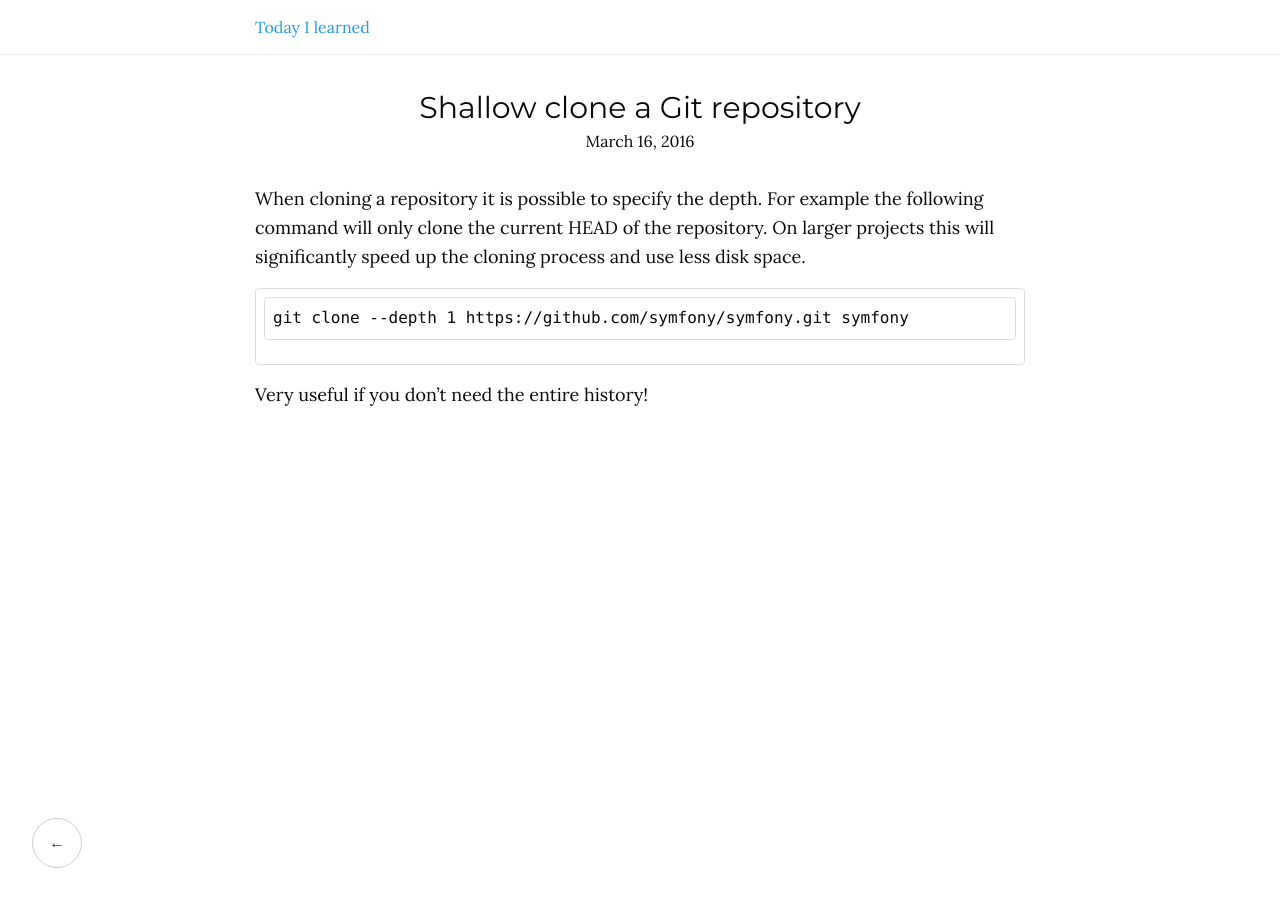
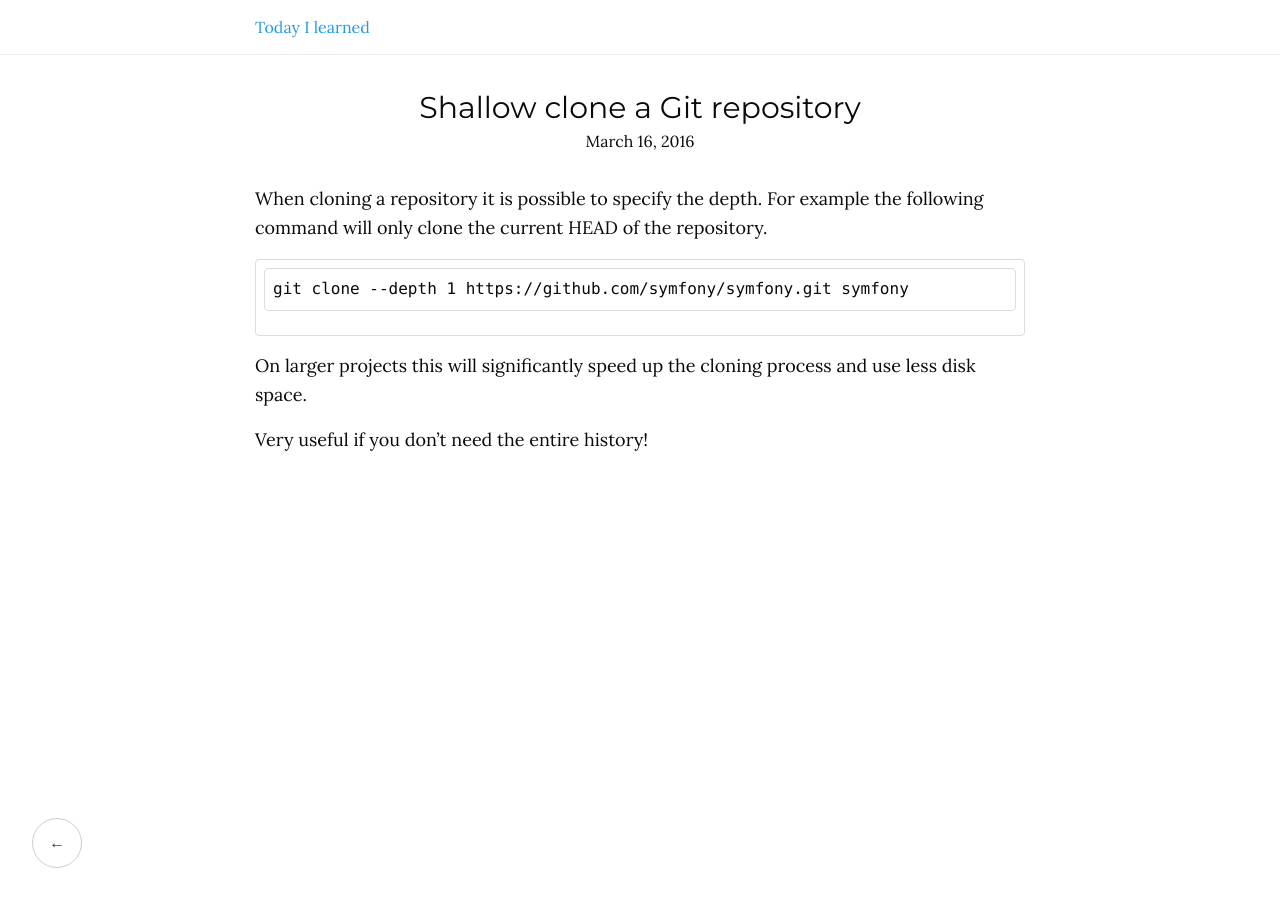
Before and after one commit to tompedals/til, a Jekyll site: the page built from _posts/2016-03-16-git-shallow-clone.md, in a window 1280 px wide. Built offline with Jekyll 4.4.1, drawn with Linux system fonts in a browser that asks for light colours.

Commit message:
Whitespace

````diff
--- a/_posts/2016-03-16-git-shallow-clone.md
+++ b/_posts/2016-03-16-git-shallow-clone.md
@@ -5,11 +5,12 @@ category: Git
 layout: post
 ---
 When cloning a repository it is possible to specify the depth. For example the following command
-will only clone the current HEAD of the repository. On larger projects this will significantly speed up
-the cloning process and use less disk space.
+will only clone the current HEAD of the repository.
 
 ```
 git clone --depth 1 https://github.com/symfony/symfony.git symfony
 ```
 
+On larger projects this will significantly speed up the cloning process and use less disk space.
+
 Very useful if you don't need the entire history!
````
